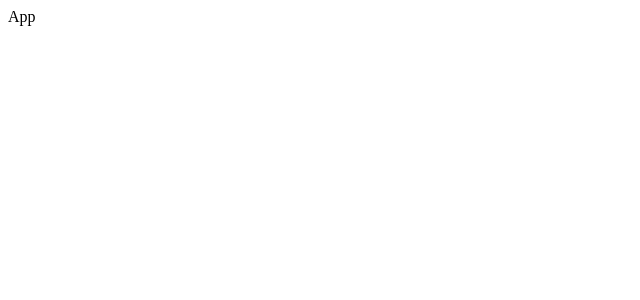
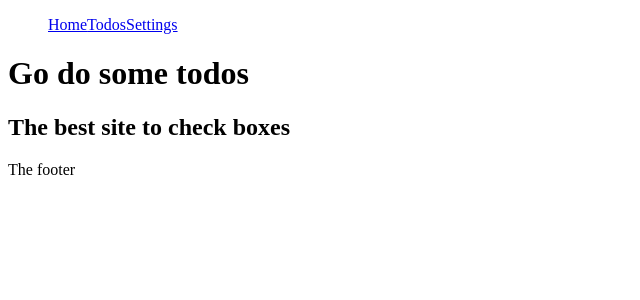
Before and after one commit to elcoosp/todo-list, a React (Create React App) app: page / in a window 1280 px wide. Shown: the top 300 px of the page, without its empty margins (0-640 px from the left). Built offline with nearby package versions, Linux system fonts and the light colour scheme.

Commit message:
feat(pages/*): Add basic routing for home, todos and settings page + add a menu in the header

```diff
--- a/src/components/App.js
+++ b/src/components/App.js
@@ -1,9 +1,20 @@
-import React, { Component } from 'react'
+import React, { Fragment } from 'react'
+import { Route } from 'react-router-dom'
+import Header from './Header'
+import Home from './pages/Home'
+import Todos from './pages/Todos'
+import Settings from './pages/Settings'
 
-class App extends Component {
-  render () {
-    return <div className="App">App</div>
-  }
-}
+const App = () => (
+  <Fragment>
+    <Header />
+    <main>
+      <Route exact path="/" component={Home} />
+      <Route path="/todos" component={Todos} />
+      <Route path="/settings" component={Settings} />
+    </main>
+    <footer>The footer</footer>
+  </Fragment>
+)
 
 export default App
--- /dev/null
+++ b/src/components/Header.js
@@ -0,0 +1,14 @@
+import React from 'react'
+import { Link } from 'react-router-dom'
+
+const Header = () => (
+  <header>
+    <ul>
+      <Link to="/">Home</Link>
+      <Link to="/todos">Todos</Link>
+      <Link to="/settings">Settings</Link>
+    </ul>
+  </header>
+)
+
+export default Header
--- /dev/null
+++ b/src/components/pages/Home.js
@@ -0,0 +1,10 @@
+import React, { Fragment } from 'react'
+
+const HomePage = () => (
+  <Fragment>
+    <h1>Go do some todos</h1>
+    <h2>The best site to check boxes</h2>
+  </Fragment>
+)
+
+export default HomePage
--- /dev/null
+++ b/src/components/pages/Settings.js
@@ -0,0 +1,9 @@
+import React, { Fragment } from 'react'
+
+const SettingsPage = () => (
+  <Fragment>
+    <h1>The settings</h1>
+  </Fragment>
+)
+
+export default SettingsPage
--- /dev/null
+++ b/src/components/pages/Todos.js
@@ -0,0 +1,9 @@
+import React, { Fragment } from 'react'
+
+const TodosPage = () => (
+  <Fragment>
+    <h1>The Todos</h1>
+  </Fragment>
+)
+
+export default TodosPage
```
